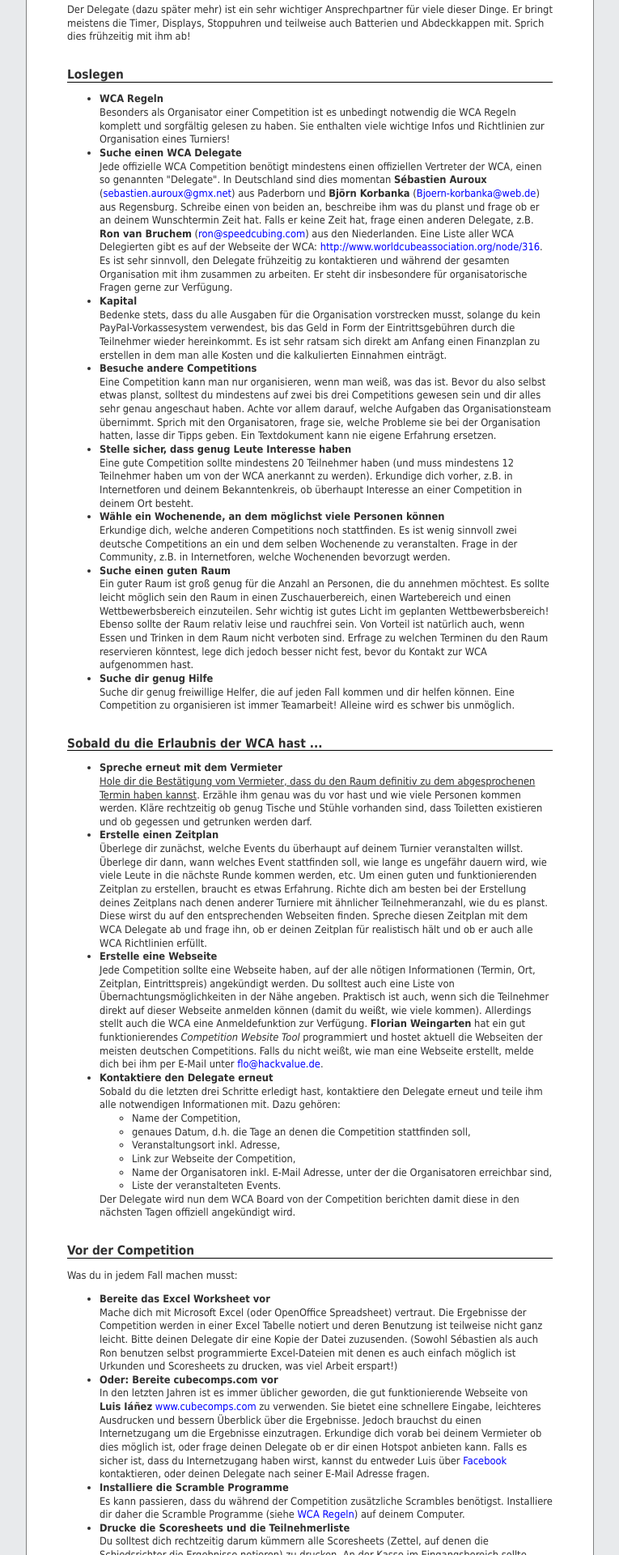
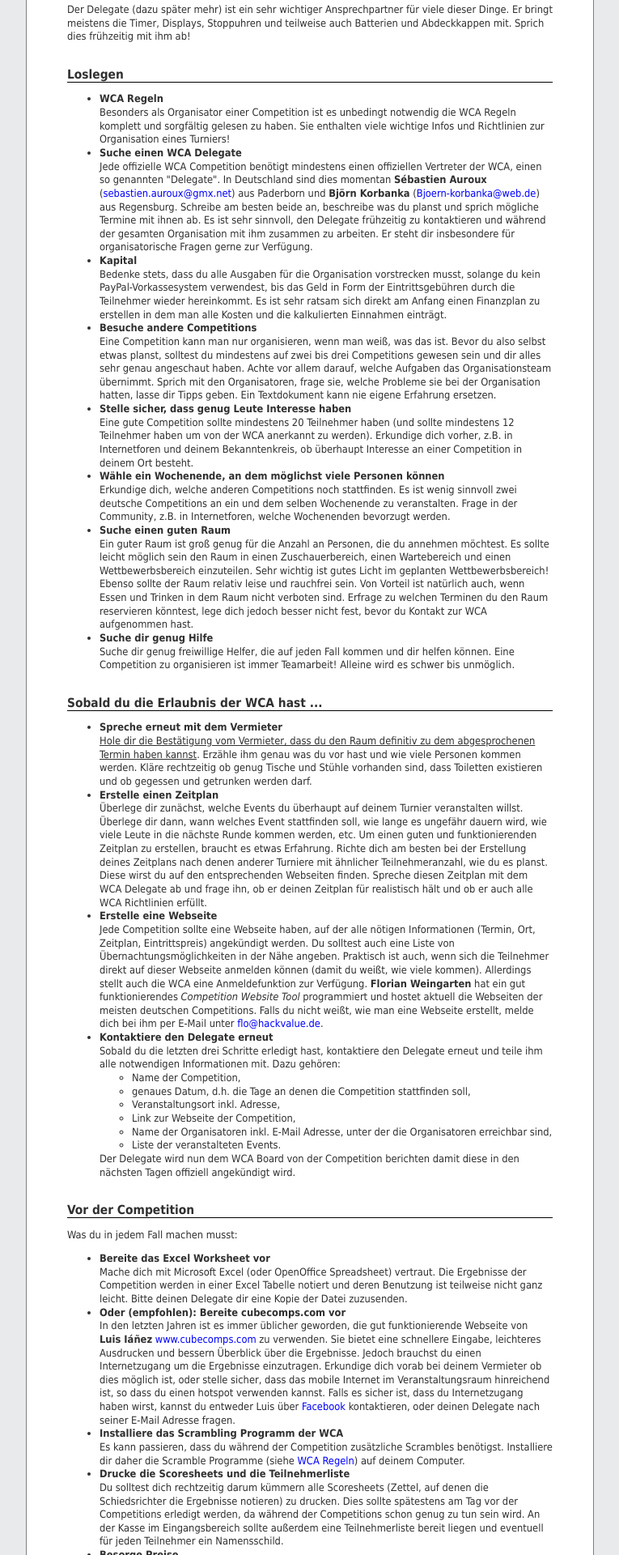
Before and after one commit to fw42/wca-tutorials-german, a PHP site: page /competition.php in a window 1280 px wide. Shown: the part 1331-3251 px from the top of the page at 81% size, without its empty margins (257-1022 px from the left). Run offline with PHP 8.4, Linux system fonts and the light colour scheme.

Commit message:
Update competition.php

```diff
--- a/competition.php
+++ b/competition.php
@@ -120,13 +120,8 @@ beim Organisieren beachten sollte.
   (<a href="mailto:sebastien.auroux@gmx.net">sebastien.auroux@gmx.net</a>)
   aus Paderborn und <b>Björn&nbsp;Korbanka</b>
   (<a href="mailto:Bjoern-korbanka@web.de">Bjoern-korbanka@web.de</a>)
-  aus Regensburg. Schreibe einen von beiden an, beschreibe ihm was du planst
-   und frage ob er an deinem Wunschtermin
-  Zeit hat. Falls er keine Zeit hat, frage einen anderen Delegate,
-  z.B. <b>Ron&nbsp;van&nbsp;Bruchem</b>
-  (<a href="mailto:ron@speedcubing.com">ron@speedcubing.com</a>) aus
-  den Niederlanden. Eine Liste aller WCA Delegierten gibt es auf
-  der Webseite der WCA: <a href="http://www.worldcubeassociation.org/node/316">http://www.worldcubeassociation.org/node/316</a>.
+  aus Regensburg. Schreibe am besten beide an, beschreibe was du planst
+  und sprich mögliche Termine mit ihnen ab.
   Es ist sehr sinnvoll, den Delegate frühzeitig zu kontaktieren und
   während der gesamten Organisation mit ihm zusammen zu arbeiten. Er
   steht dir insbesondere für organisatorische Fragen gerne zur Verfügung.
@@ -153,7 +148,7 @@ beim Organisieren beachten sollte.
  <li>
   <b>Stelle sicher, dass genug Leute Interesse haben</b><br/>
   Eine gute Competition sollte mindestens 20 Teilnehmer haben
-  (und muss mindestens 12 Teilnehmer haben um von der WCA anerkannt zu
+  (und sollte mindestens 12 Teilnehmer haben um von der WCA anerkannt zu
   werden). Erkundige dich vorher, z.B. in Internetforen und deinem
   Bekanntenkreis, ob überhaupt Interesse an einer Competition
   in deinem Ort besteht.
@@ -255,32 +250,33 @@ beim Organisieren beachten sollte.
   Die Ergebnisse der Competition werden in einer Excel Tabelle notiert
   und deren Benutzung ist teilweise nicht ganz leicht. Bitte deinen
   Delegate dir eine Kopie der Datei zuzusenden.
-  (Sowohl Sébastien als auch Ron benutzen selbst programmierte
-  Excel-Dateien mit denen es auch einfach möglich ist Urkunden und
-  Scoresheets zu drucken, was viel Arbeit erspart!)
  </li>
  <li>
-  <b>Oder: Bereite cubecomps.com vor</b><br/>
+  <b>Oder (empfohlen): Bereite cubecomps.com vor</b><br/>
   In den letzten Jahren ist es immer üblicher geworden, die gut funktionierende
   Webseite von <b>Luis&nbsp;Iáñez</b> <a href="http://www.cubecomps.com">www.cubecomps.com</a>
   zu verwenden. Sie bietet eine schnellere Eingabe, leichteres Ausdrucken und
   bessern Überblick über die Ergebnisse. Jedoch brauchst du einen Internetzugang
   um die Ergebnisse einzutragen. Erkundige dich vorab bei deinem Vermieter ob dies möglich ist,
-  oder frage deinen Delegate ob er dir einen Hotspot anbieten kann. Falls es sicher ist,
-  dass du Internetzugang haben wirst, kannst du entweder Luis über <a href="https://www.facebook.com/cubecomps">Facebook</a> kontaktieren,
+  oder stelle sicher, dass das mobile Internet im Veranstaltungsraum hinreichend ist,
+  so dass du einen hotspot verwenden kannst. Falls es sicher ist,
+  dass du Internetzugang haben wirst, kannst du entweder Luis über
+  <a href="https://www.facebook.com/cubecomps">Facebook</a> kontaktieren,
   oder deinen Delegate nach seiner E-Mail Adresse fragen.
  </li>
  <li>
-  <b>Installiere die Scramble Programme</b><br/>
+  <b>Installiere das Scrambling Programm der WCA</b><br/>
   Es kann passieren, dass du während der Competition zusätzliche Scrambles
   benötigst. Installiere dir daher die Scramble Programme
-  (siehe <a href="http://cube.hackvalue.de/wca/#scrambling">WCA Regeln</a>)
+  (siehe <a href="https://www.worldcubeassociation.org/regulations/scrambles/">WCA Regeln</a>)
   auf deinem Computer.
  </li>
  <li>
   <b>Drucke die Scoresheets und die Teilnehmerliste</b><br/>
   Du solltest dich rechtzeitig darum kümmern alle Scoresheets
   (Zettel, auf denen die Schiedsrichter die Ergebnisse notieren) zu drucken.
+  Dies sollte spätestens am Tag vor der Competitions erledigt werden,
+  da während der Competitions schon genug zu tun sein wird.
   An der Kasse im Eingangsbereich sollte außerdem eine Teilnehmerliste
   bereit liegen und eventuell für jeden Teilnehmer ein Namensschild.
  </li>
@@ -300,7 +296,7 @@ beim Organisieren beachten sollte.
  </li>
  <li>
   <b>Lerne die WCA Regeln</b><br/>
-  Der WCA Delegate kennt alle Regeln perfekt, aber auch der Organisator
+  Der WCA Delegate kennt alle Regeln sehr gut, aber auch der Organisator
   sollte ausreichend vertraut sein und die gesamten Regeln
   aufmerksam durchgearbeitet und verstanden haben. Sollten einzelne
   Teile unklar sein, frage den WCA Delegate, ob er sie genauer erklären
@@ -362,7 +358,8 @@ beim Organisieren beachten sollte.
   Competitions ihren Zeitplan nicht einhalten können.
   Achte stets darauf, ob genügend Helfer vorhanden sind und rufe
   nach welchen, sollte dies nicht der Fall sein: Nach den Regeln
-  ist jeder Teilnehmer verpflichtet zu helfen!
+  ist jeder Teilnehmer verpflichtet zu helfen! Hilft es nicht, laut nach Helfern
+  zu rufen, dann sprich einfach Leute einzeln an.
  </li>
  <li>
   <b>Ergebnisse eintragen</b><br/>
@@ -382,10 +379,10 @@ beim Organisieren beachten sollte.
  </li>
  <li>
   <b>Kopie der Regeln</b><br/>
-  Da die wenigsten Leute alle Regeln auswendig kennen, solltest du mehrere
-  Kopien der Regeln (am besten in der englischen Originalversion und auch
+  Da die wenigsten Leute alle Regeln auswendig kennen, solltest du eine
+  Kopie der Regeln (am besten in der englischen Originalversion und auch
   als deutsche Übersetzung) vor Ort haben um im Zweifelsfall nachlesen
-  zu können.
+  zu können. Eine PDF-Version auf dem Computer ist dabei ausreichend.
  </li>
  <li>
   <b>Mache die Competition einzigartig</b><br/>
@@ -417,7 +414,9 @@ ein Restrisiko, dass du auf Kosten sitzen bleibst (z.B. weil
 weniger Personen erscheinen als erwartet).
 Am besten planst du so, dass du deine Kosten auch mit 80% der
 angemeldeten Teilnehmer deckst und sparst einen eventuellen
-Überschuss für die nächste Competition.
+Überschuss für die nächste Competition. Auch beim Thema Finanzen lohnt
+es sich mit dem Delegate zu reden, da dieser viel Erfahrung hat und alles
+gut einschätzen kann.
 </p>
 
 <p>
@@ -442,13 +441,13 @@ Community und starte eventuell Umfragen, welche Termine am beliebtesten sind.
 <b>A:</b> Du könntest es kaufen, was sich besonders dann lohnt, wenn du vor
 hast noch öfter eine Competition zu organisieren. Meistens ist das aber
 zu teuer. Sprich mit dem Delegate oder anderen Helfern, ob sie dir
-aushelfen können. Der Delegate kann in der Regel die Timer und Displays
-besorgen.
+aushelfen können. Der Delegate stellt in der Regel die Timer und Displays
+zur Verfügung.
 </p>
 
 <p>
 <b>F:</b> Muss ich den WCA Delegate bezahlen? <br/>
-<b>A:</b> WCA Delegate ist ein Ehrenamt. Delegates werden nicht bezahlt,
+<b>A:</b> WCA Delegate ist ein Ehrenamt. Delegates müssen nicht bezahlt werden,
 aber die Anreisekosten zu übernehmen oder eine kostenlose
 Übernachtungsmöglichkeit sowie ein kleines Dankeschöngeschenk sind eine
 nette Geste.
```
